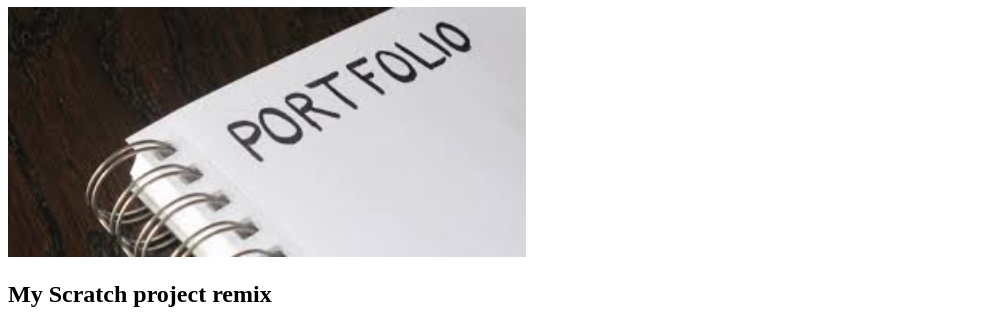
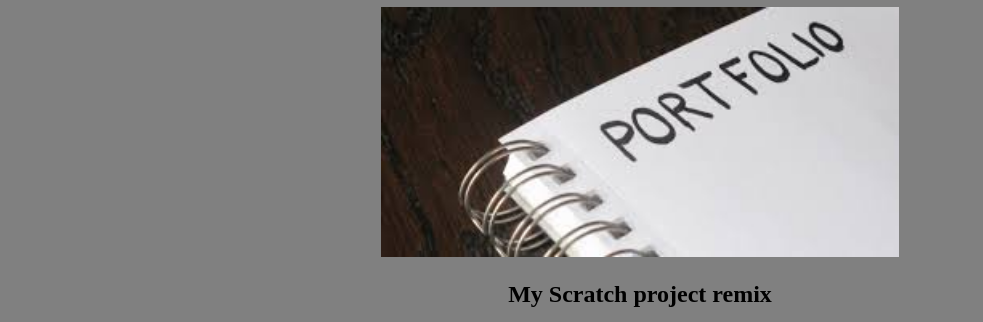
Before and after one commit to rwg217/rwg217.github.io, a plain HTML site: page my_website/portfolio.html in a window 1280 px wide. Shown: the part 99-421 px from the top of the page, without its empty margins (0-983 px from the left). Drawn offline with Linux system fonts and the light colour scheme.

Commit message:
background

```diff
--- a/my_website/portfolio.html
+++ b/my_website/portfolio.html
@@ -4,7 +4,9 @@
 	    <meta charset="utf-8">
 	    <title>Portfolio</title>
 	  </head>
-	  <body>
+
+	    <body><body style="background-color:grey;">
+	 <center>
     <a href="index.html">Home</a>
     <a href="portfolio.html">Portfolio</a>
      <a href="mywebpage.html">My Web Page</a>
@@ -38,6 +40,8 @@
         <a target="_blank" href="images/plot_entropy.py">
           <img src="images/Python_logo.png" height="100"></a>
 
+          </center>
+
 
 	  </body>
 	</html>
```
